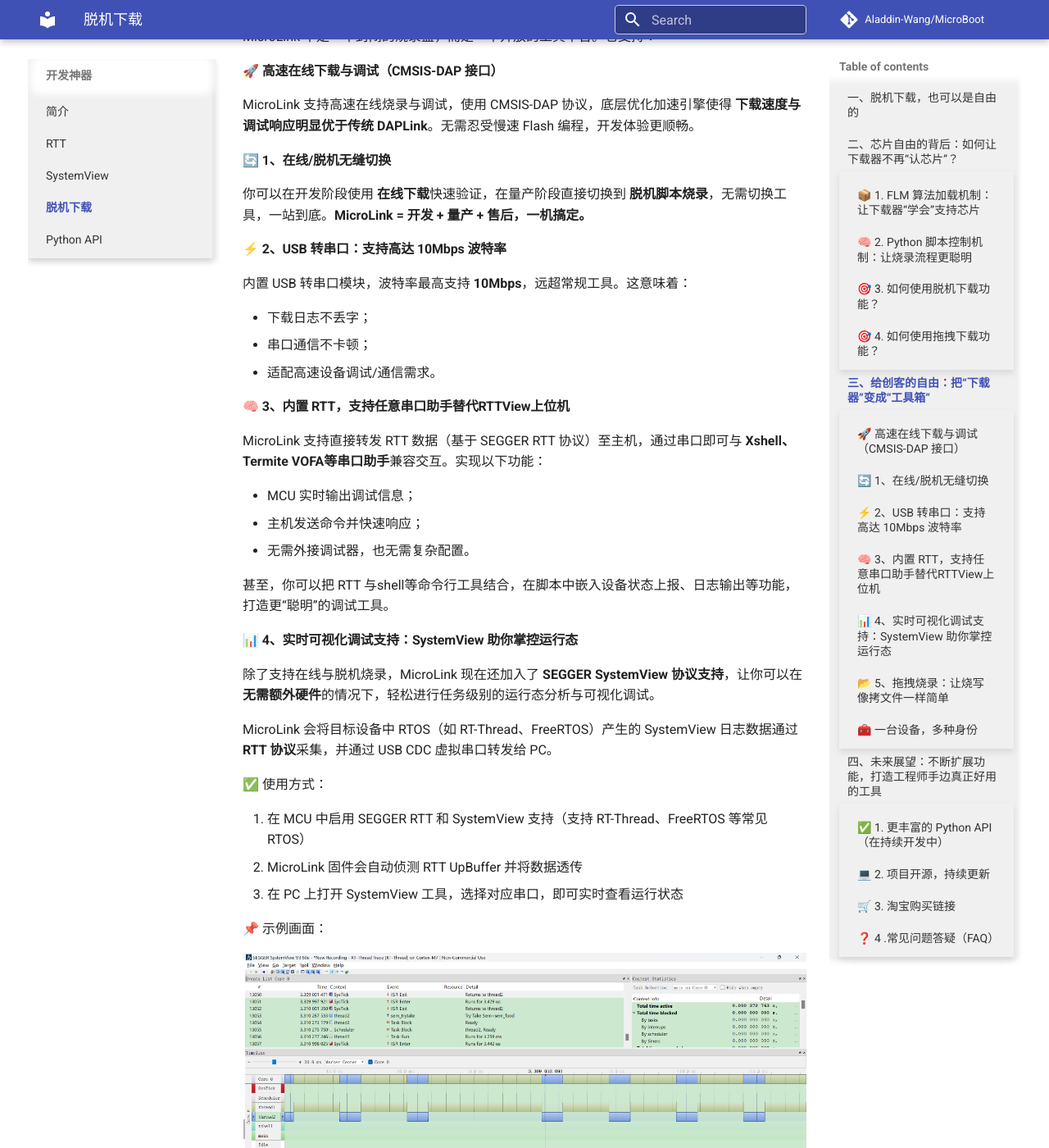
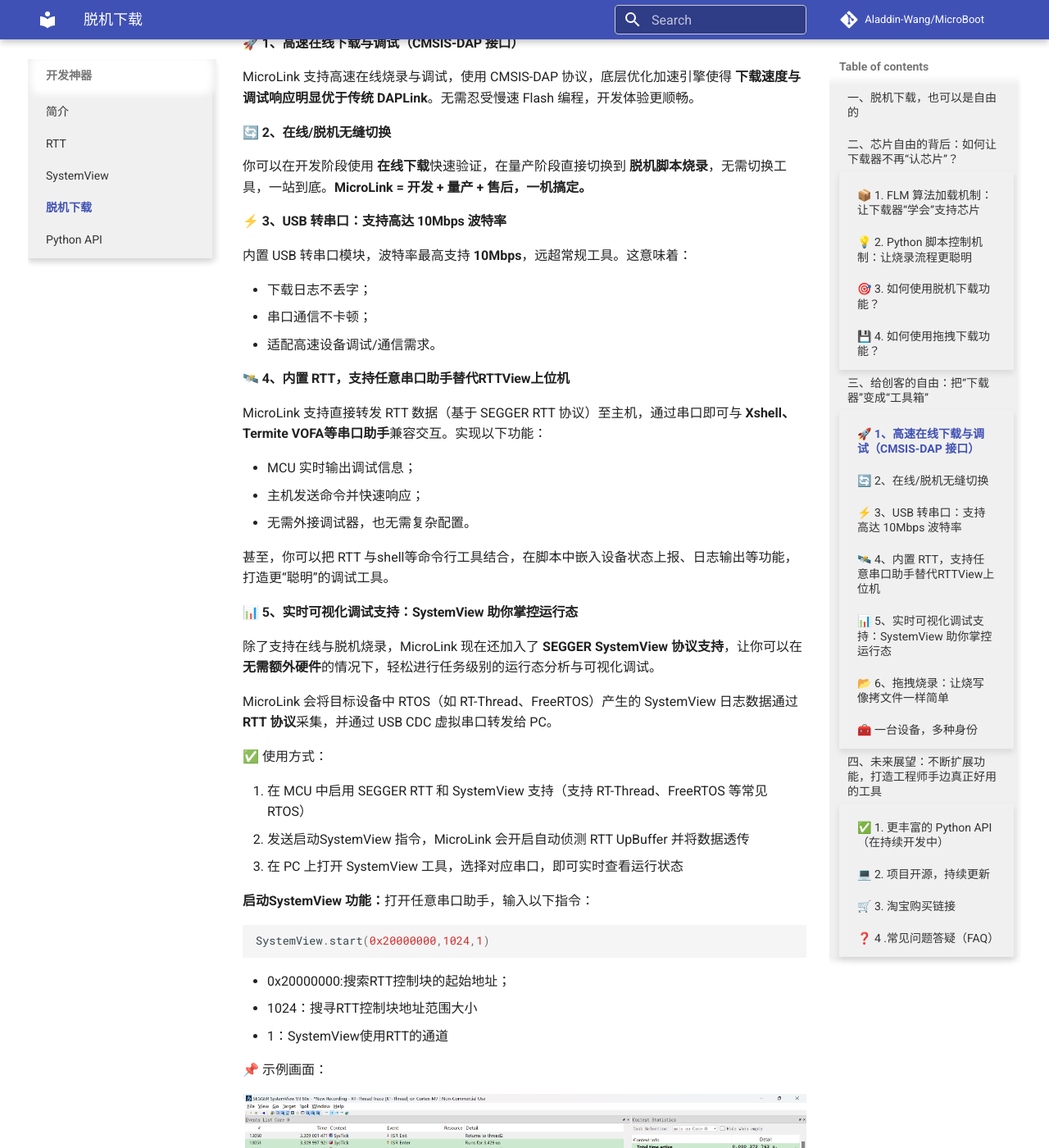
Before and after one commit to Aladdin-Wang/MicroBoot, an MkDocs documentation site: the page built from docs/tools/microlink/offline_download.md, in a window 1280 px wide and 1400 px high, scrolled down 8249 px. Shown: the whole window at 82% size. Built offline with MkDocs 1.6.1 and Material for MkDocs 9.7.7, drawn with Linux system fonts in a browser that asks for light colours; comment, search, counter and statistics services are not loaded; some of the changed text lies outside the part shown.

Commit message:
更新文档

````diff
--- a/docs/tools/microlink/offline_download.md
+++ b/docs/tools/microlink/offline_download.md
@@ -11,7 +11,7 @@
 
 你无需等待更新固件适配芯片，无需绑定品牌，只要有 FLM 文件，就能烧。
 
-🧠 **编程自由**：流程由你定义
+📡 **编程自由**：流程由你定义
 
 MicroLink 支持使用 Python 脚本完整编排脱机烧写过程：
 
@@ -68,7 +68,7 @@
 - **Erase/Program**：擦除/写入 Flash 的函数
 - **Sector Info**：每个 Flash 页的大小、布局等元信息
 
-**🧠 IDE 是如何用 FLM 文件下载固件的？**
+**🔍 IDE 是如何用 FLM 文件下载固件的？**
 
 在 Keil、IAR 等 IDE 中，固件下载流程大致如下：
 
@@ -105,7 +105,7 @@
 
 > 这就像是“把芯片支持交给算法提供者”，MicroLink 只负责执行和协调。
 
-### 🧠 2. Python 脚本控制机制：让烧录流程更聪明
+### 💡 2. Python 脚本控制机制：让烧录流程更聪明
 
 有了 FLM 算法，接下来是：**如何控制整个烧录流程**？例如，先烧 boot，再烧 app，再烧外挂 Flash，再提示成功。
 
@@ -161,7 +161,7 @@
 >
 > 若文件名或地址设置不当，可能导致程序无法正常运行或烧录失败。
 
-**脚本的作用是：**
+🧭 **脚本的作用是：**
 
 - **按需加载多个 FLM 算法**（多片 Flash）
 - **灵活控制烧写顺序与文件分布**
@@ -206,8 +206,6 @@
 
 MicroLink 支持两种脱机烧录触发方式：
 
-------
-
 **🔘 方式一：按键触发**
 
 搭配专用脱机下载扩展板，板上有下载按钮和蜂鸣器。
@@ -238,7 +236,7 @@
 
 > 📝 提示：你也可以通过脚本打印状态、控制 GPIO、反馈结果到串口等，方便上位机交互。
 
-### 🎯 4. 如何使用拖拽下载功能？
+### 💾 4. 如何使用拖拽下载功能？
 
 MicroLink 上电后，会自动运行内部脚本 `drag_download.py`，该脚本会加载对应芯片的拖拽下载算法。例如：
 
@@ -298,7 +296,7 @@
 
 甚至，你可以把 RTT 与shell等命令行工具结合，在脚本中嵌入设备状态上报、日志输出等功能，打造更“聪明”的调试工具。
 
-#### 📊 4、实时可视化调试支持：SystemView 助你掌控运行态
+#### 📊 5、实时可视化调试支持：SystemView 助你掌控运行态
 
 除了支持在线与脱机烧录，MicroLink 现在还加入了 **SEGGER SystemView 协议支持**，让你可以在**无需额外硬件**的情况下，轻松进行任务级别的运行态分析与可视化调试。
 
@@ -307,14 +305,24 @@
 ✅ 使用方式：
 
 1. 在 MCU 中启用 SEGGER RTT 和 SystemView 支持（支持 RT-Thread、FreeRTOS 等常见 RTOS）
-2. MicroLink 固件会自动侦测 RTT UpBuffer 并将数据透传
+2. 发送启动SystemView 指令，MicroLink 会开启自动侦测 RTT UpBuffer 并将数据透传
 3. 在 PC 上打开 SystemView 工具，选择对应串口，即可实时查看运行状态
+
+**启动SystemView 功能：**打开任意串口助手，输入以下指令：
+
+```python
+SystemView.start(0x20000000,1024,1)
+```
+
+- 0x20000000:搜索RTT控制块的起始地址；
+- 1024：搜寻RTT控制块地址范围大小
+- 1：SystemView使用RTT的通道
 
 📌 示例画面：
 
 ![](../../images/microlink/systemView.jpg)
 
-#### 📂 5、拖拽烧录：让烧写像拷文件一样简单
+#### 📂 6、拖拽烧录：让烧写像拷文件一样简单
 
 通过 MicroLink 的**任意芯片拖拽下载功能**，你可以将 `.bin` 文件直接拖进 U 盘盘符，设备会根据当前配置的 FLM 算法与脚本，**自动识别芯片、地址并完成烧录**。
 
````
Also changed, not shown: other parts of docs/tools/microlink/offline_download.md (+4 -4 lines), docs/tools/microlink/SystemView.md (+1 -0 lines), docs/tools/microlink/microlink.md (+40 -12 lines).
